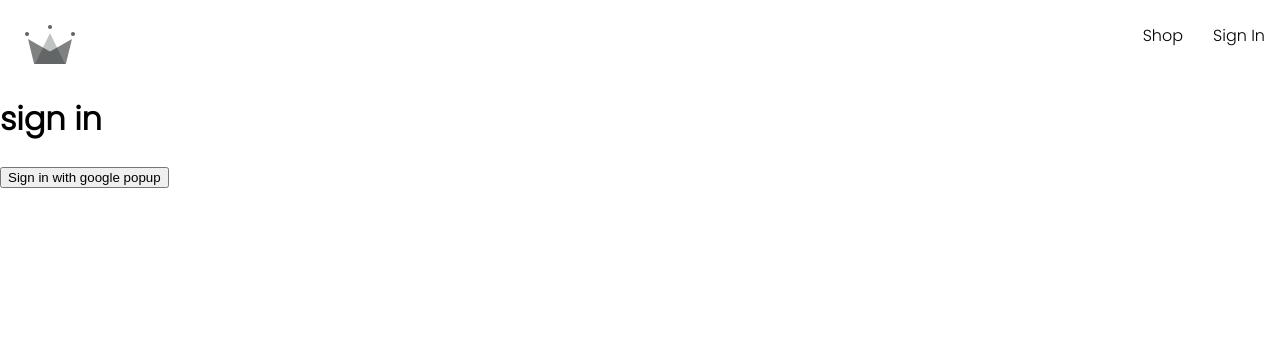
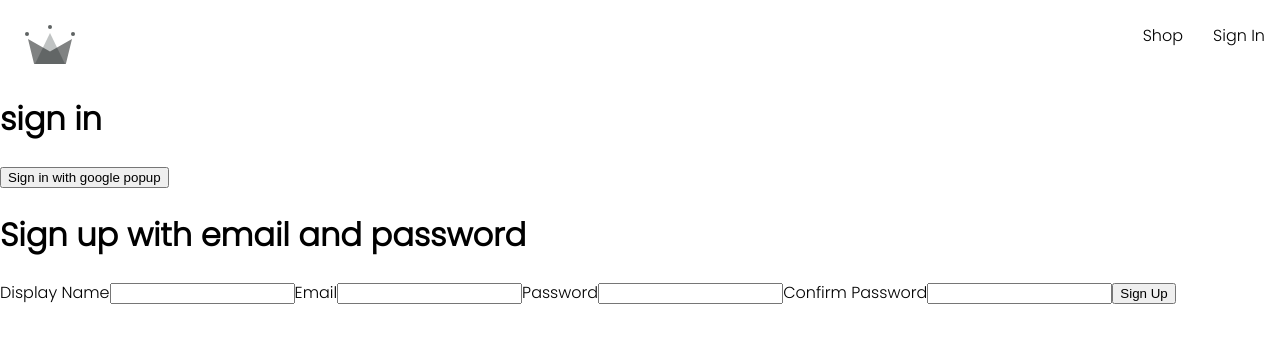
Before and after one commit to hiplunatic/react-ecommerce, a React (Create React App) app: page /signin in a window 1280 px wide. Shown: the top 342 px of the page. Built offline with nearby package versions, Linux system fonts and the light colour scheme; a web font is replaced by a local one.

Commit message:
started email signup

```diff
--- /dev/null
+++ b/src/components/sign-up-form/sign-up-form.component.jsx
@@ -0,0 +1,42 @@
+import { useState } from "react";
+
+const defaultFormFields = {
+    displayName: '',
+    email: '',
+    password: '',
+    confirmPassword: ''
+}
+
+const SignUpForm = () => {
+    const [formFields, setFormFields] = useState(defaultFormFields);
+    const { displayName, email, password, confirmPassword } = formFields;
+
+    console.log(formFields);
+
+    const handleChange = (event) => {
+        const { name, value } = event.target;
+
+        setFormFields({...formFields, [name]: value })
+    }
+
+    return (
+        <div>
+            <h1>Sign up with email and password</h1>
+            <form onSubmit={() => {
+
+            }}>
+                <label>Display Name</label>
+                <input type="text" required onChange={handleChange} name="displayName" value={displayName} />
+                <label>Email</label>
+                <input type="email" required onChange={handleChange} name="email" value={email} />
+                <label>Password</label>
+                <input type="password" required onChange={handleChange} name="password" value={password}/>
+                <label>Confirm Password</label>
+                <input type="password" required onChange={handleChange} name="confirmPassword" value={confirmPassword}/>
+                <button type="submit">Sign Up</button>
+            </form>
+        </div>
+    )
+}
+
+export default SignUpForm;
--- a/src/routes/sign-in/sign-in.component.jsx
+++ b/src/routes/sign-in/sign-in.component.jsx
@@ -1,4 +1,11 @@
-import { signInWithGooglePopup, createUserDocumentFromAuth } from '../../utils/firebase/firebase.utils'
+import { getRedirectResult } from 'firebase/auth';
+
+import {
+    signInWithGooglePopup,
+    createUserDocumentFromAuth,
+} from '../../utils/firebase/firebase.utils'
+
+import SignUpForm from "../../components/sign-up-form/sign-up-form.component";
 
 const SignIn = () => {
     const logGoogleUser = async () => {
@@ -10,6 +17,7 @@
         <div>
             <h1>sign in</h1>
             <button onClick={logGoogleUser}>Sign in with google popup</button>
+            <SignUpForm />
         </div>
     )
 }
--- a/src/utils/firebase/firebase.utils.js
+++ b/src/utils/firebase/firebase.utils.js
@@ -28,13 +28,14 @@
 // Initialize Firebase
 const firebaseApp = initializeApp(firebaseConfig);
 
-const provider = new GoogleAuthProvider();
-provider.setCustomParameters({
+const googleProvider = new GoogleAuthProvider();
+googleProvider.setCustomParameters({
     prompt: "select_account"
 });
 
 export const auth = getAuth();
-export const signInWithGooglePopup = () => signInWithPopup(auth, provider);
+export const signInWithGooglePopup = () => signInWithPopup(auth, googleProvider);
+export const signInWithGoogleRedirect = () => signInWithRedirect(auth, googleProvider);
 
 export const db = getFirestore();
 
```
